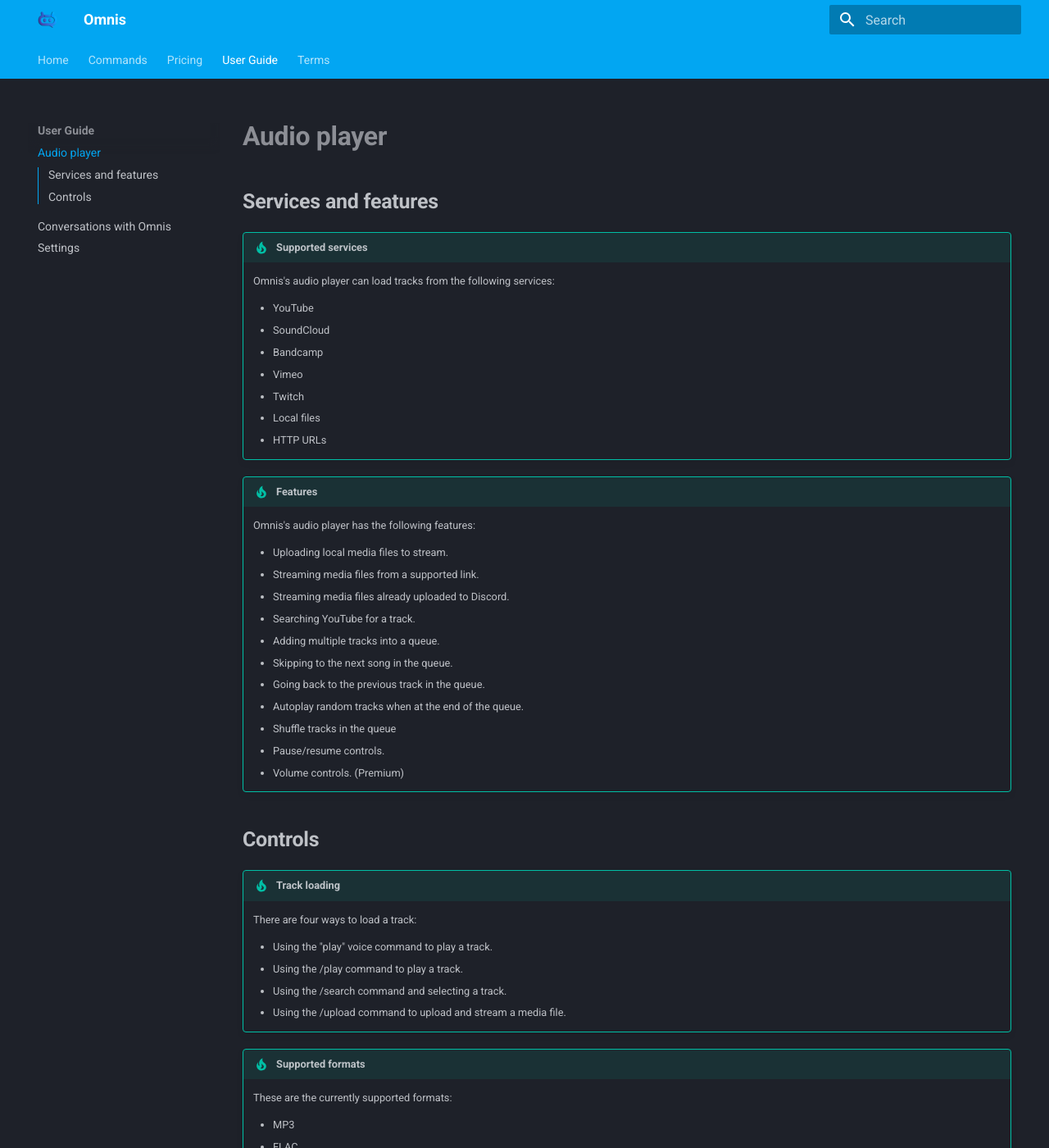
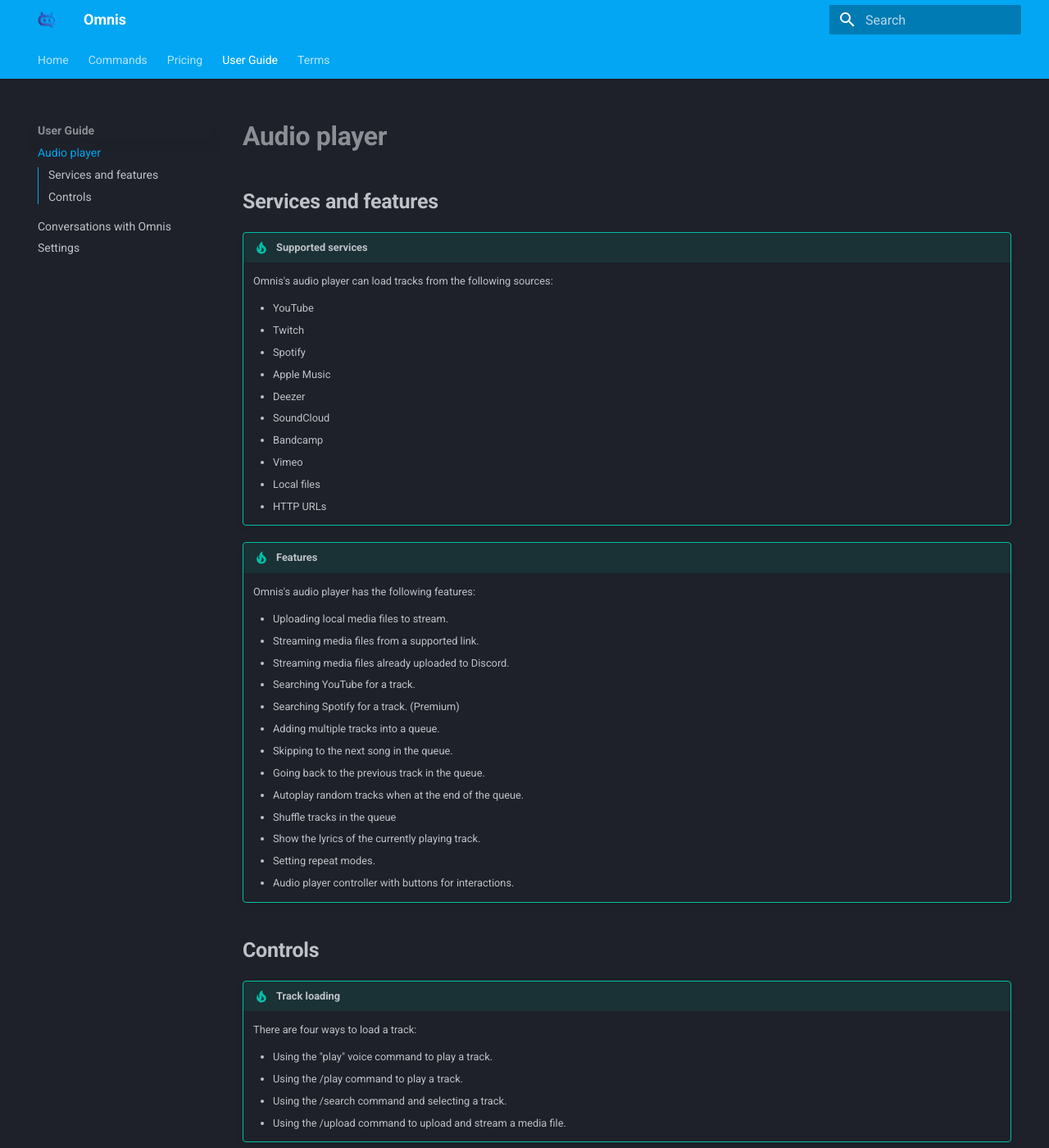
Before and after one commit to dylwedma11748/omnis-bot, an MkDocs documentation site: the page built from docs/user-guide/audio-player.md, in a window 1280 px wide and 1400 px high. Shown: the whole window at 82% size. Built offline with MkDocs 1.6.1 and Material for MkDocs 9.7.7, drawn with Linux system fonts in a browser that asks for light colours; some of the changed text lies outside the part shown.

Commit message:
Update audio-player.md

```diff
--- a/docs/user-guide/audio-player.md
+++ b/docs/user-guide/audio-player.md
@@ -3,13 +3,16 @@
 ## **Services and features**
 
 !!! tip "Supported services"
-	Omnis's audio player can load tracks from the following services:
+	Omnis's audio player can load tracks from the following sources:
 
 	- YouTube
+	- Twitch
+	- Spotify
+	- Apple Music
+	- Deezer
 	- SoundCloud
 	- Bandcamp
 	- Vimeo
-	- Twitch
 	- Local files
 	- HTTP URLs
 
@@ -20,13 +23,15 @@
 	- Streaming media files from a supported link.
 	- Streaming media files already uploaded to Discord.
 	- Searching YouTube for a track.
+	- Searching Spotify for a track. (Premium)
 	- Adding multiple tracks into a queue.
 	- Skipping to the next song in the queue.
 	- Going back to the previous track in the queue.
 	- Autoplay random tracks when at the end of the queue.
 	- Shuffle tracks in the queue
-	- Pause/resume controls.
-	- Volume controls. (Premium)
+	- Show the lyrics of the currently playing track.
+	- Setting repeat modes.
+	- Audio player controller with buttons for interactions.
 
 ## **Controls**
 
```
Also changed, not shown: other parts of docs/user-guide/audio-player.md (+1 -1 lines).
